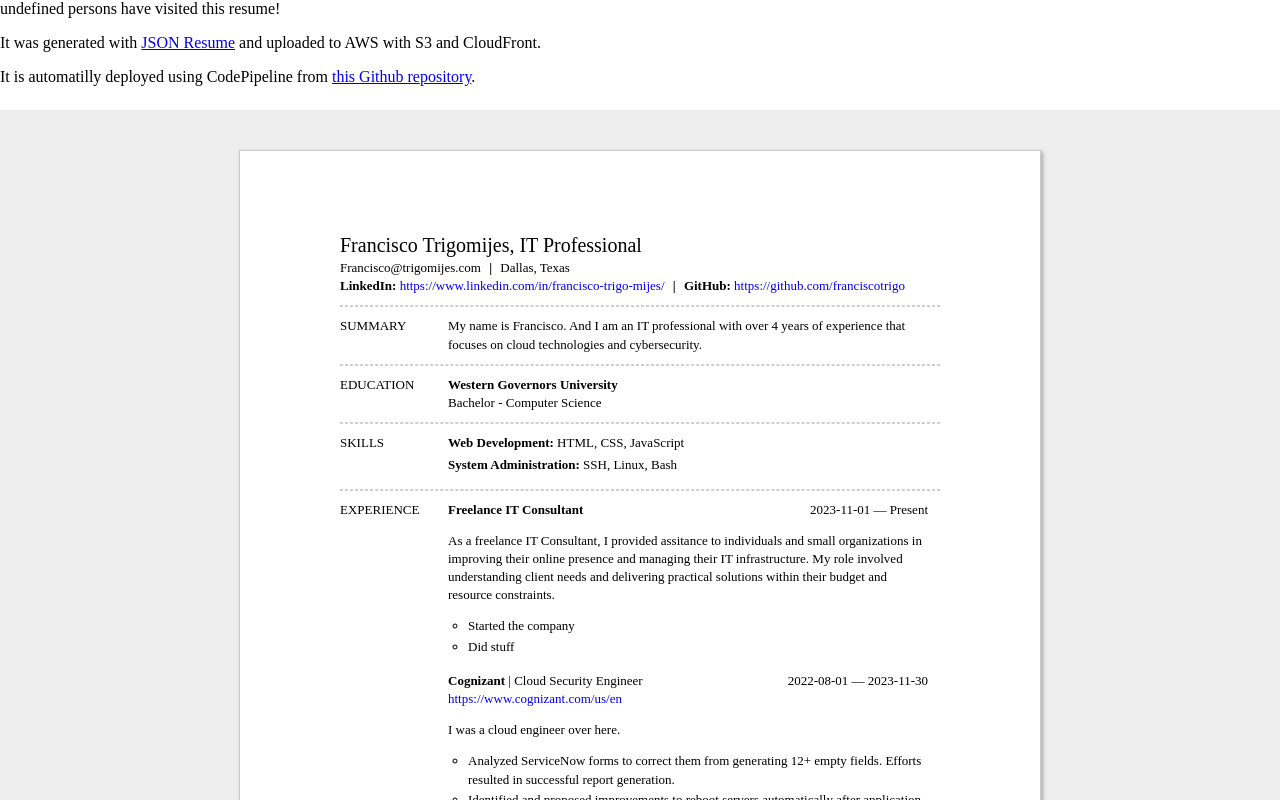
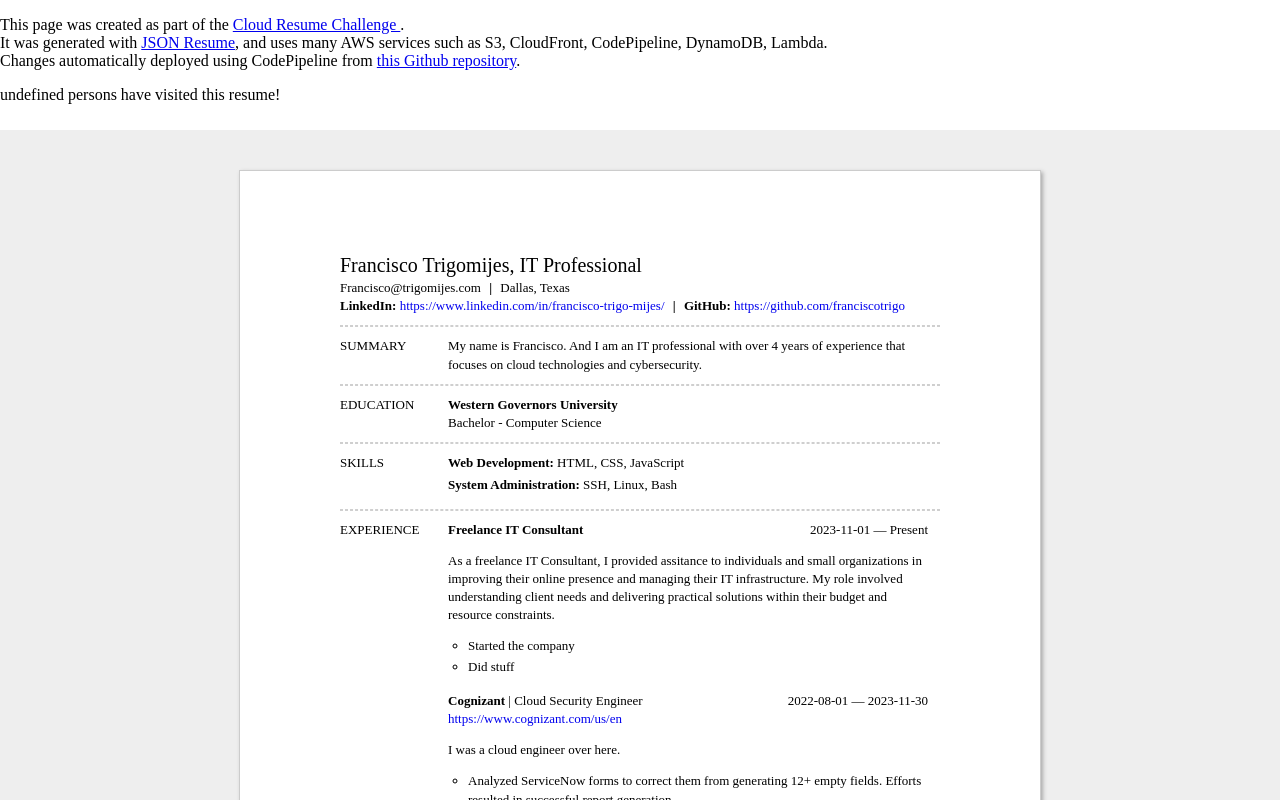
Before and after one commit to FranciscoTrigo/cloudChallenge, a plain HTML site: page index.html in a window 1280 px wide. Drawn offline with Linux system fonts and the light colour scheme; no server answers.

Commit message:
update to rsume

```diff
--- a/index.html
+++ b/index.html
@@ -1,5 +1,9 @@
 <!DOCTYPE html PUBLIC "-//W3C//DTD XHTML 1.0 Transitional//EN" "http://www.w3.org/TR/xhtml1/DTD/xhtml1-transitional.dtd">
 <body>
+  <p>This page was created as part of the <a href="https://cloudresumechallenge.dev/"> Cloud Resume Challenge </a>.<br>
+  It was generated with <a href="https://jsonresume.org/">JSON Resume</a>, and uses many AWS services such as S3, CloudFront, CodePipeline, DynamoDB, Lambda.<br>
+  Changes automatically deployed using CodePipeline from <a href="https://github.com/FranciscoTrigo/cloudChallenge">this Github repository</a>.<br>
+  </p>
     <div id="result"></div>
     <script>
         async function fetchIntegerFromAPI(apiUrl) {
@@ -29,8 +33,6 @@
         };
       </script>
     </body>
-<p>It was generated with <a href="https://jsonresume.org/">JSON Resume</a> and uploaded to AWS with S3 and CloudFront.</p>
-<p>It is automatilly deployed using CodePipeline from <a href="https://github.com/FranciscoTrigo/cloudChallenge">this Github repository</a>.</p>
 <html xmlns="http://www.w3.org/1999/xhtml">
     <head>
         <title>Francisco Trigomijes resume</title>
@@ -42,7 +44,7 @@
 
             #content
             {
-                position:absolute; left: 0; right: 0; bottom: 0; top: 110px;
+                position:absolute; left: 0; right: 0; bottom: 0; top: 130px;
             }
         </style>
     </head>
```
